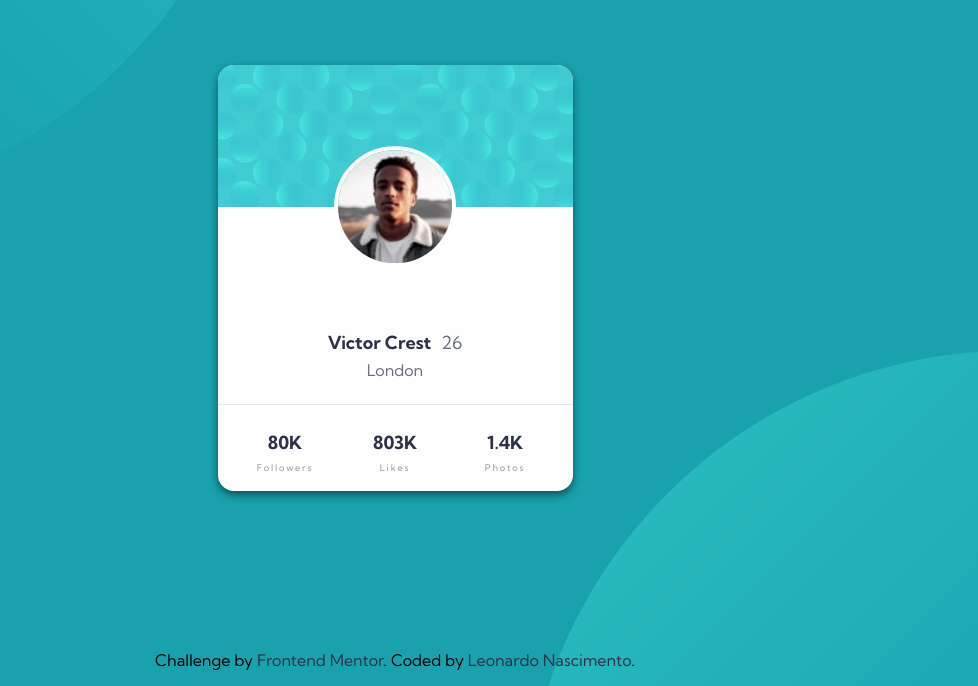
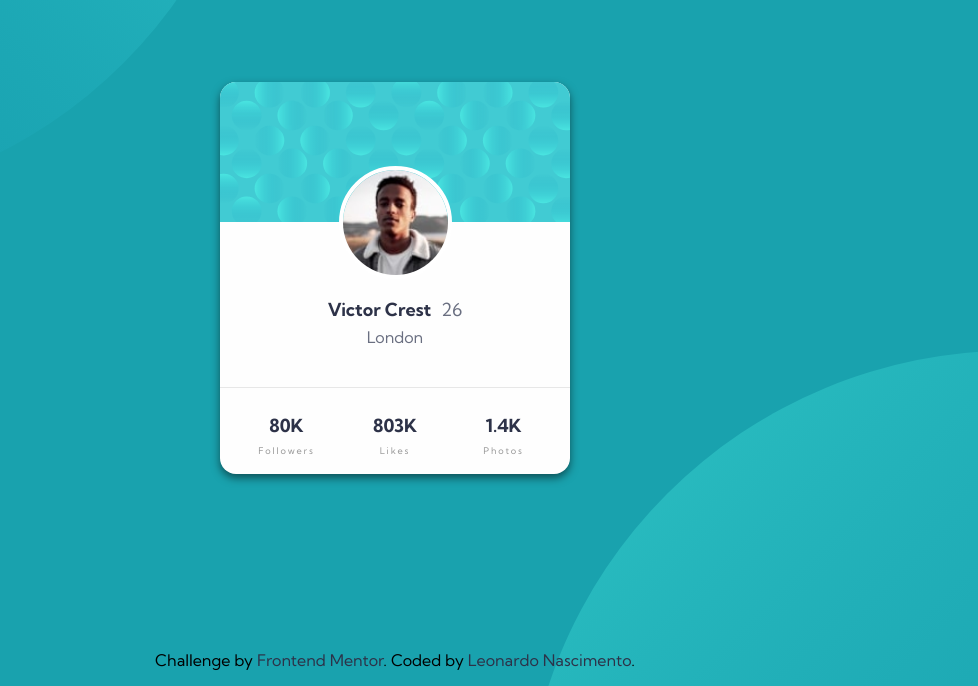
Before and after one commit to henrikkudesu/profile-card-component, a plain HTML site: page index.html in a window 1280 px wide. Shown: the part 130-816 px from the top of the page, without its empty margins (245-1223 px from the left). Drawn offline with Linux system fonts and the light colour scheme.

Commit message:
CSS Adjustments

```diff
--- a/style.css
+++ b/style.css
@@ -44,7 +44,7 @@ main {
     display: flex;
     align-items: center;
     justify-content: center;
-    height: 100vh;
+    min-height: 100vh;
     z-index: 3;
 }
 
@@ -53,7 +53,7 @@ main {
     flex-direction: column;
     background-color: #fefefe;
     border-radius: 16px;
-    width: 355px;
+    max-width: 355px;
     box-shadow: 0 4px 8px rgba(0, 0, 0, 0.5);
 }
 
@@ -69,15 +69,17 @@ main {
 }
 
 .profile-pic {
-    width: 32%;
+    width: 30%;
     border-radius: 50%;
     border: 4px solid white;
-    transform: translateY(-50%);
-    margin: auto;
+    margin-top: -3.46em;
+    margin-left: auto;
+    margin-right: auto;
 }
 
 .personal-info {
-    margin: auto;
+    margin: 16px 0;
+    text-align: center;
 }
 
 .name,
```
